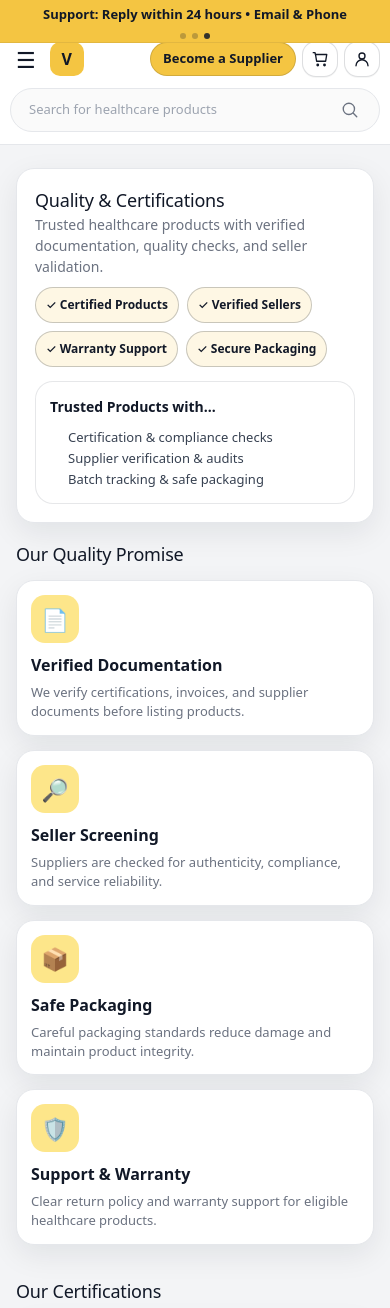
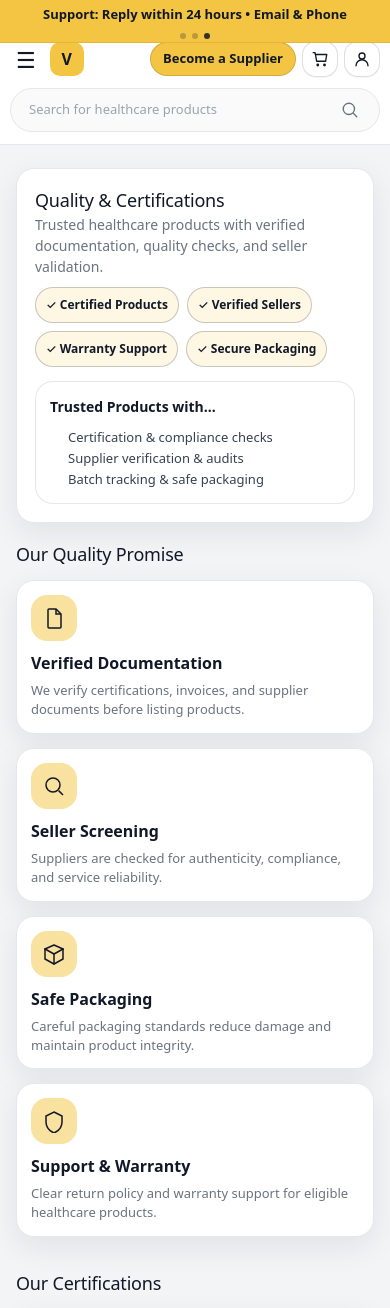
Before and after one commit to karismita27/healthcare_store, a React (Vite) app: page /quality in a window 390 px wide. Shown: the top 1308 px of the page. Built offline with nearby package versions, Linux system fonts and the light colour scheme.

Commit message:
support imag updated

```diff
--- a/src/pages/Quality.jsx
+++ b/src/pages/Quality.jsx
@@ -1,5 +1,44 @@
 import React from "react";
 import Accordion from "../components/Accordion.jsx";
+
+
+const DocIcon = () => (
+  <svg viewBox="0 0 24 24" fill="none" stroke="currentColor" strokeWidth="1.5" className="w-6 h-6">
+    <path d="M7 3h7l5 5v13a1 1 0 01-1 1H7a1 1 0 01-1-1V4a1 1 0 011-1z" />
+    <path d="M14 3v5h5" />
+  </svg>
+);
+
+const SearchIcon = () => (
+  <svg viewBox="0 0 24 24" fill="none" stroke="currentColor" strokeWidth="1.5" className="w-6 h-6">
+    <circle cx="11" cy="11" r="7" />
+    <path d="M21 21l-4.35-4.35" />
+  </svg>
+);
+
+
+const BoxIcon = () => (
+  <svg
+    viewBox="0 0 24 24"
+    fill="none"
+    stroke="currentColor"
+    strokeWidth="1.5"
+    strokeLinecap="round"
+    strokeLinejoin="round"
+    className="w-6 h-6"
+  >
+    <path d="M3 7l9 5 9-5" />
+    <path d="M3 7l9-4 9 4" />
+    <path d="M12 22V12" />
+    <path d="M21 7v10l-9 5-9-5V7" />
+  </svg>
+);
+
+const ShieldIcon = () => (
+  <svg viewBox="0 0 24 24" fill="none" stroke="currentColor" strokeWidth="1.5" className="w-6 h-6">
+    <path d="M12 3l8 4v6c0 5-3.5 9-8 11-4.5-2-8-6-8-11V7l8-4z" />
+  </svg>
+);
 
 export default function Quality() {
   const faqs = [
@@ -93,22 +132,22 @@ export default function Quality() {
             {
               title: "Verified Documentation",
               text: "We verify certifications, invoices, and supplier documents before listing products.",
-              icon: "📄",
+              icon: <DocIcon />,
             },
             {
               title: "Seller Screening",
               text: "Suppliers are checked for authenticity, compliance, and service reliability.",
-              icon: "🔎",
+              icon: <SearchIcon />,
             },
             {
               title: "Safe Packaging",
               text: "Careful packaging standards reduce damage and maintain product integrity.",
-              icon: "📦",
+              icon: <BoxIcon />,
             },
             {
               title: "Support & Warranty",
               text: "Clear return policy and warranty support for eligible healthcare products.",
-              icon: "🛡️",
+              icon: <ShieldIcon />,
             },
           ].map((c) => (
             <div key={c.title} className="card promiseTile">
--- a/src/styles/pages.css
+++ b/src/styles/pages.css
@@ -495,15 +495,14 @@
 
 .promiseTile{padding: 14px}
 .promiseTile__icon{
-  width: 48px;
-  height: 48px;
-  border-radius: 14px;
-  background: #fde68a;
-  display: flex;
-  align-items: center;
-  justify-content: center;font-size: 22px;
-  color: #92400e;
-  flex-shrink: 0;
+  width: 46px;
+  height: 46px;
+  border-radius: 16px;
+  background: rgba(244,197,66,0.5);
+  display:flex;
+  align-items:center;
+  justify-content:center;
+  font-size: 21px;
 }
 .promiseTile__title{margin-top: 10px; font-weight: 550}
 .promiseTile__text{margin-top: 6px; font-size: 13px; font-weight: 450; line-height:1.45}
@@ -776,3 +775,20 @@
   }
 
 }
+
+@media(max-width: 767px){
+  .supportIntro{
+    height: auto;
+    overflow: visible;
+    padding: 12px;
+  }
+  .supportImage{
+    width: 100%;
+    height: 160px;
+  }
+  .supportImage img{
+    width: 100%;
+    height: 100%;
+    object-fit: contain;
+  }
+}
```
